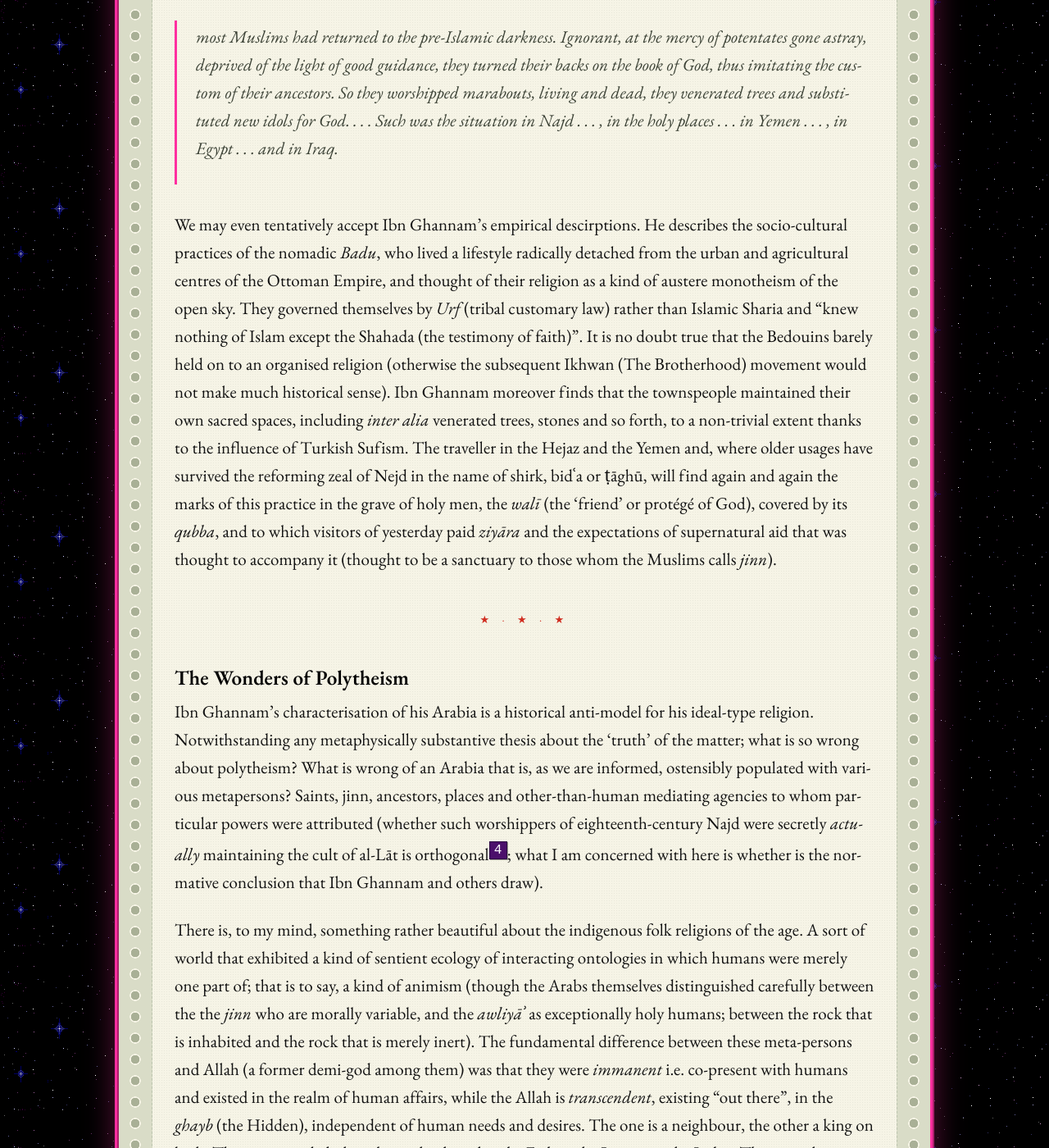
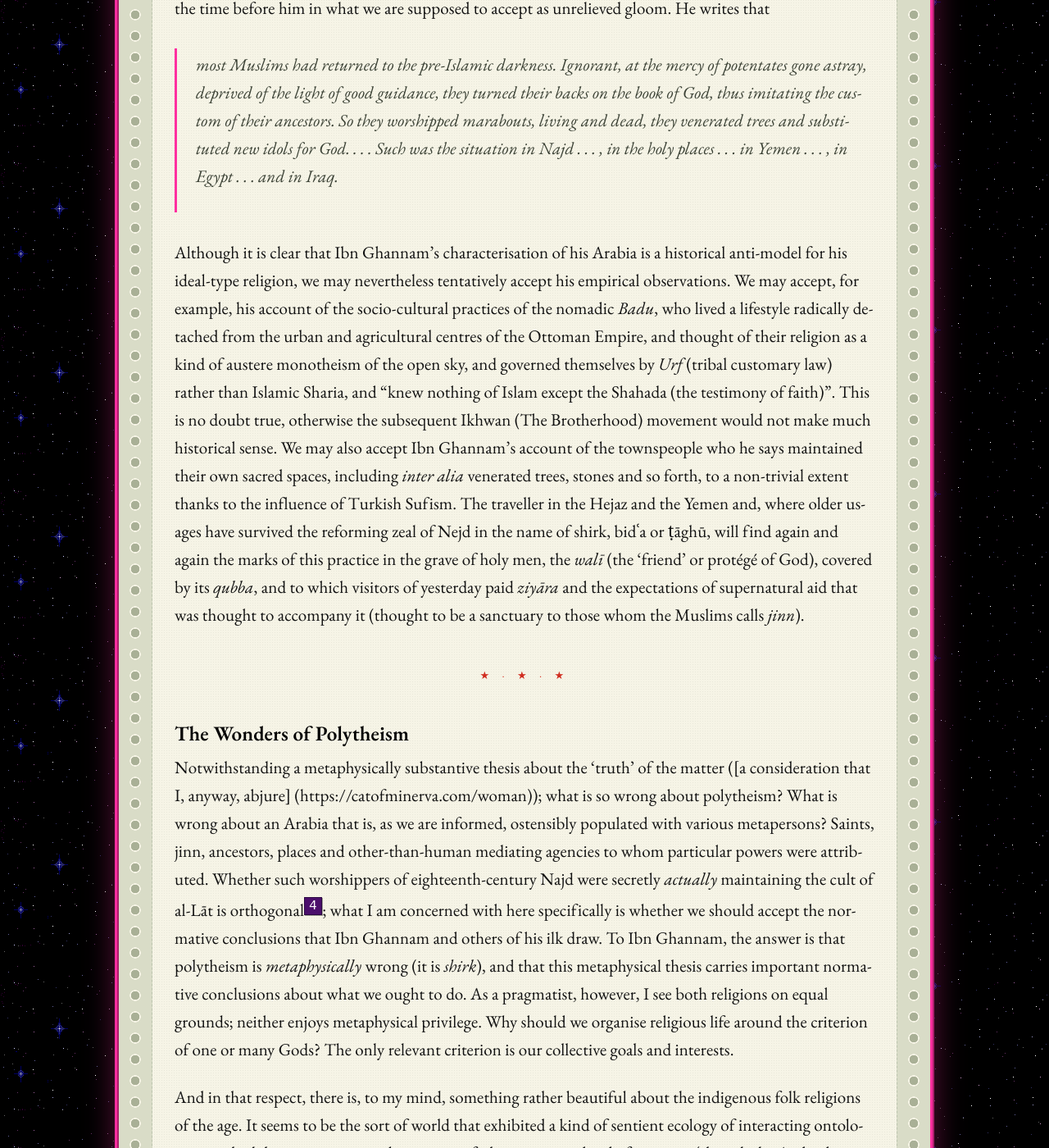
Before and after one commit to Catofminerva/Catofminerva.github.io, a Jekyll site: the page built from _posts/2022-08-19-wahhab.md, in a window 1280 px wide and 1400 px high, scrolled down 3530 px. Shown: the whole window at 82% size. Built offline with Jekyll 4.4.1, drawn with Linux system fonts in a browser that asks for light colours; comment, search, counter and statistics services are not loaded; some of the changed text lies outside the part shown.

Commit message:
Update 2022-08-19-wahhab.md

```diff
--- a/_posts/2022-08-19-wahhab.md
+++ b/_posts/2022-08-19-wahhab.md
@@ -34,21 +34,21 @@ This resurgence of forms of ‘paganism’ mirrored the beliefs that the Islamic
 
 The history of monotheistical faiths seems to me to adhere closely to a consistent pattern wherein an innate propensity draws men toward idolatrous veneration of a great many localised demigods, from which only by Divine Mercy are they able to overcome such inclinations, seek forgiveness for their transgressions, and continue their arduous spiritual journey to inherit the Kingdom of God in the comfortable palms of monotheism. The children of Israel, the Romans, and the Arabs all succumbed to this apparent predilection, and it is only through the guidance of sagacious figures, some divinely inspired, who rescue the tribe from the hideous jaws of polytheism and into blessed salvation. Ibn Abdulwahab is portrayed to be one such a figure.
 
-Before I go into the particulars of Ibn Abdulwahab’s life, I'd like to first give the reader some broad account of Arab polytheism, however prodigiously difficult it is to discern the historical accuracy of any account of pre-modern Arabia. Following the advent of Islam, historical and philosophical research was subordinated to the study of the *hadith* (that is, the reported sayings and deeds of Muhammed) as the science par excellence. Intellectual currents were almost invariably Islamic through and through, and hence narrations of the past were seized and controlled by this dominant creed. Men were discouraged from studying the days of the *Jahiliya* (the pre-Islamic era) which itself translates into ‘the Age of Ignorance’, something only the cultural victors can afford to do. Thus pre-Islamic history was construed by Muslim historians[^3] in a cursory manner and much of the focus remained (and remains) on the post-Islamic periods.
+Before I go into the particulars of Ibn Abdulwahab’s life, I'd like to first give the reader some broad account of Arab polytheism, however prodigiously difficult it is to discern the historical accuracy of any account of pre-modern Arabia. For, unfortunately, following the advent of Islam, historical and philosophical research was subordinated to the study of the *hadith* (that is, the reported sayings and deeds of Muhammed) as the science par excellence. Intellectual currents were almost invariably Islamic through and through, and hence narrations of the past were seized and controlled by this dominant creed. Men were discouraged from studying the days of the *Jahiliya* (the pre-Islamic era) which itself translates into ‘the Age of Ignorance’, something only the cultural victors can afford to do. Thus pre-Islamic history was construed by Muslim historians[^3] in a cursory manner and much of the focus remained (and remains) on the post-Islamic periods.
 
 The period immediately before Ibn AbdulWahhab is again portrayed as a Manichean image of a 'period of ignorance' and a period of enlightenment. Husayn ibn Ghannam concluded his chronicle of the burgeoning Wahhabi movement in the year 1810, and from his book has been drawn almost everything that Muslims believe they know of the religious condition of Arabia before the Wahhabi purgation, and contemporary Muslim scholars—who found that they first must invent a disease in order to sell the cure—extol Ibn Abdulwahab's aim of reviving the pristine faith by adhering to the traditions of the pious forebears and the teachings of the Qur'an and Hadith. Ibn Ghannam was nevertheless the typical partisan, a zealot writer, himself being a Wahhabi, and saw in Ibn Abdulwahab a marvellous reformist and described the time before him in what we are supposed to accept as unrelieved gloom. He writes that
 
 > most Muslims had returned to the pre-Islamic darkness. Ignorant, at the mercy of potentates gone astray, deprived of the light of good guidance, they turned their backs on the book of God, thus imitating the custom of their ancestors. So they worshipped marabouts, living and dead, they venerated trees and substituted new idols for God. . . . Such was the situation in Najd . . . , in the holy places . . . in Yemen . . . , in Egypt . . . and in Iraq.
 
-We may even tentatively accept Ibn Ghannam's empirical descirptions. He describes the socio-cultural practices of the nomadic *Badu*, who lived a lifestyle radically detached from the urban and agricultural centres of the Ottoman Empire, and thought of their religion as a kind of austere monotheism of the open sky. They governed themselves by *Urf* (tribal customary law) rather than Islamic Sharia and "knew nothing of Islam except the Shahada (the testimony of faith)". It is no doubt true that the Bedouins barely held on to an organised religion (otherwise the subsequent Ikhwan (The Brotherhood) movement would not make much historical sense). Ibn Ghannam moreover finds that the townspeople maintained their own sacred spaces, including *inter alia* venerated trees, stones and so forth, to a non-trivial extent thanks to the influence of Turkish Sufism. The traveller in the Hejaz and the Yemen and, where older usages have survived the reforming zeal of Nejd in the name of shirk, bidʿa or ṭāghū, will find again and again the marks of this practice in the grave of holy men, the *walī* (the 'friend' or protégé of God), covered by its *qubba*, and to which visitors of yesterday paid *ziyāra* and the expectations of supernatural aid that was thought to accompany it (thought to be a sanctuary to those whom the Muslims calls *jinn*).
+Although it is clear that Ibn Ghannam's characterisation of his Arabia is a historical anti-model for his ideal-type religion, we may nevertheless tentatively accept his empirical observations. We may accept, for example, his account of the socio-cultural practices of the nomadic *Badu*, who lived a lifestyle radically detached from the urban and agricultural centres of the Ottoman Empire, and thought of their religion as a kind of austere monotheism of the open sky, and governed themselves by *Urf* (tribal customary law) rather than Islamic Sharia, and "knew nothing of Islam except the Shahada (the testimony of faith)". This is no doubt true, otherwise the subsequent Ikhwan (The Brotherhood) movement would not make much historical sense. We may also accept Ibn Ghannam's account of the townspeople who he says maintained their own sacred spaces, including *inter alia* venerated trees, stones and so forth, to a non-trivial extent thanks to the influence of Turkish Sufism. The traveller in the Hejaz and the Yemen and, where older usages have survived the reforming zeal of Nejd in the name of shirk, bidʿa or ṭāghū, will find again and again the marks of this practice in the grave of holy men, the *walī* (the 'friend' or protégé of God), covered by its *qubba*, and to which visitors of yesterday paid *ziyāra* and the expectations of supernatural aid that was thought to accompany it (thought to be a sanctuary to those whom the Muslims calls *jinn*).
 
 ---
 
 ### The Wonders of Polytheism
 
-Ibn Ghannam's characterisation of his Arabia is a historical anti-model for his ideal-type religion. Notwithstanding any metaphysically substantive thesis about the 'truth' of the matter; what is so wrong about polytheism? What is wrong of an Arabia that is, as we are informed, ostensibly populated with various metapersons? Saints, jinn, ancestors, places and other-than-human mediating agencies to whom particular powers were attributed (whether such worshippers of eighteenth-century Najd were secretly *actually* maintaining the cult of al-Lāt is orthogonal[^4]; what I am concerned with here is whether is the normative conclusion that Ibn Ghannam and others draw).
+Notwithstanding a metaphysically substantive thesis about the 'truth' of the matter ([a consideration that I, anyway, abjure] (https://catofminerva.com/woman)); what is so wrong about polytheism? What is wrong about an Arabia that is, as we are informed, ostensibly populated with various metapersons? Saints, jinn, ancestors, places and other-than-human mediating agencies to whom particular powers were attributed. Whether such worshippers of eighteenth-century Najd were secretly *actually* maintaining the cult of al-Lāt is orthogonal[^4]; what I am concerned with here specifically is whether we should accept the normative conclusions that Ibn Ghannam and others of his ilk draw. To Ibn Ghannam, the answer is that polytheism is *metaphysically* wrong (it is *shirk*), and that this metaphysical thesis carries important normative conclusions about what we ought to do. As a pragmatist, however, I see both religions on equal grounds; neither enjoys metaphysical privilege. Why should we organise religious life around the criterion of one or many Gods? The only relevant criterion is our collective goals and interests.
 
-There is, to my mind, something rather beautiful about the indigenous folk religions of the age. A sort of world that exhibited a kind of sentient ecology of interacting ontologies in which humans were merely one part of; that is to say, a kind of animism (though the Arabs themselves distinguished carefully between the the *jinn* who are morally variable, and the *awliyāʾ* as exceptionally holy humans; between the rock that is inhabited and the rock that is merely inert). The fundamental difference between these meta-persons and Allah (a former demi-god among them) was that they were *immanent* i.e. co-present with humans and existed in the realm of human affairs, while the Allah is *transcendent*, existing “out there”, in the *ghayb* (the Hidden), independent of human needs and desires. The one is a neighbour, the other a king on high. The one is cajoled, the other only obeyed as the Father, the Lawgiver, the Judge. The one is known, literal, plain; the other indefinite and unknowable.
+And in that respect, there is, to my mind, something rather beautiful about the indigenous folk religions of the age. It seems to be the sort of world that exhibited a kind of sentient ecology of interacting ontologies in which humans were merely one part of; that is to say, a kind of animism (though the Arabs themselves distinguished carefully between the the *jinn* who are morally variable, and the *awliyāʾ* as exceptionally holy humans; between the rock that is inhabited and the rock that is merely inert). The fundamental difference between these meta-persons and Allah (a former demi-god among them) was that they were *immanent* i.e. co-present with humans and existed in the realm of human affairs, while the Allah is *transcendent*, existing “out there”, in the *ghayb* (the Hidden), independent of human needs and desires. The one is a neighbour, the other a king on high. The one is cajoled, the other only obeyed as the Father, the Lawgiver, the Judge. The one is known, literal, plain; the other indefinite and unknowable.
 
 There is a difference, then, in invoking a plurality of demigods, each having a specific role in human affairs, serving specific human functions in human activities, which is much more intimately bound to the actual living human being and his practical concerns, as opposed to the vast shadowy, capricious, moralistic, hierarchy-obsessed, metaphysically abstract, ineffable and incommunicable God, who is said to have abandoned earth and is divorced from human needs and interests, solely concerned with being worshipped for His own sake and issuing salvations and damnations upon him and her indifferently. This sovereign patriarch standing over and above lowly human affairs and relations, loving nothing more than being obeyed willy nilly, is the god of the missionaries that the pre-Islamic Arabs, and indeed the pre-Wahhabi Arabs of Ibn Abdulwahab’s own century, held no real interest in.
 
```
